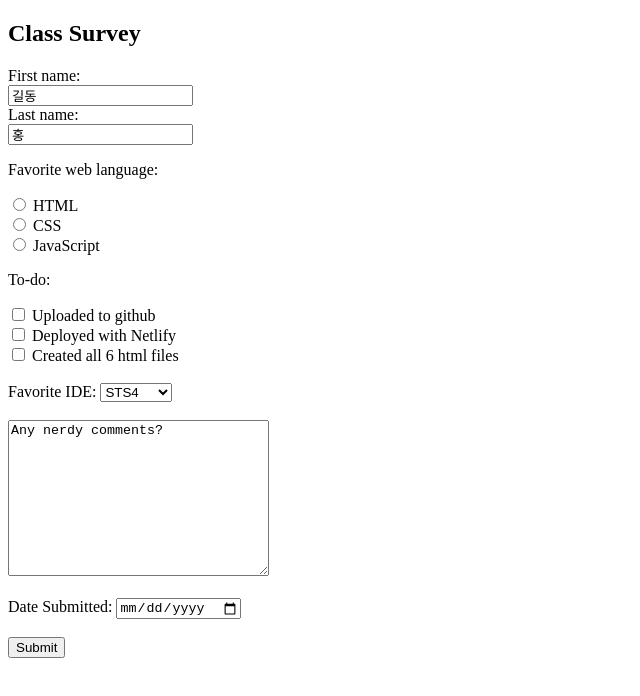
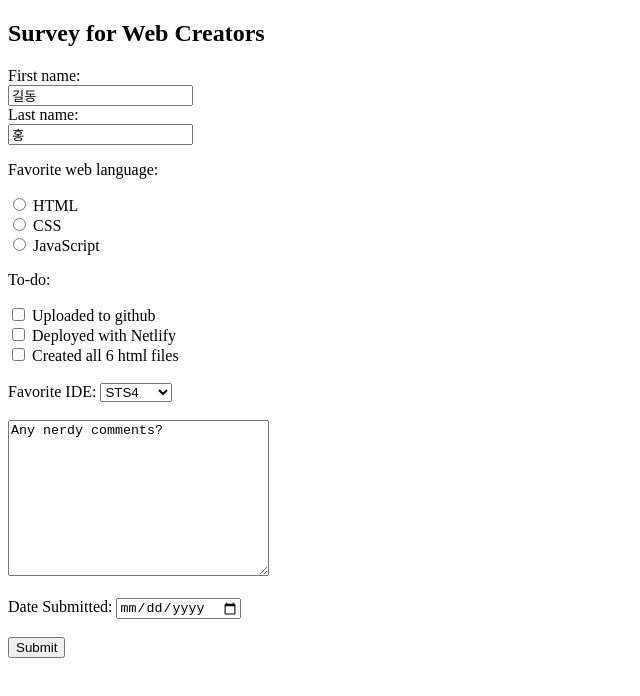
Before and after one commit to habinbea/NetlifyBootstrap, a plain HTML site: page form.html in a window 1280 px wide. Shown: the whole page, without its empty margins (0-640 px from the left). Drawn offline with Linux system fonts and the light colour scheme.

Commit message:
updated form.html's title

```diff
--- a/form.html
+++ b/form.html
@@ -6,7 +6,7 @@
     <title>form</title>
   </head>
   <body>
-    <h2>Class Survey</h2>
+    <h2>Survey for Web Creators</h2>
 
     <form action="/action_page.php">
       <label for="fname">First name:</label><br />
```
